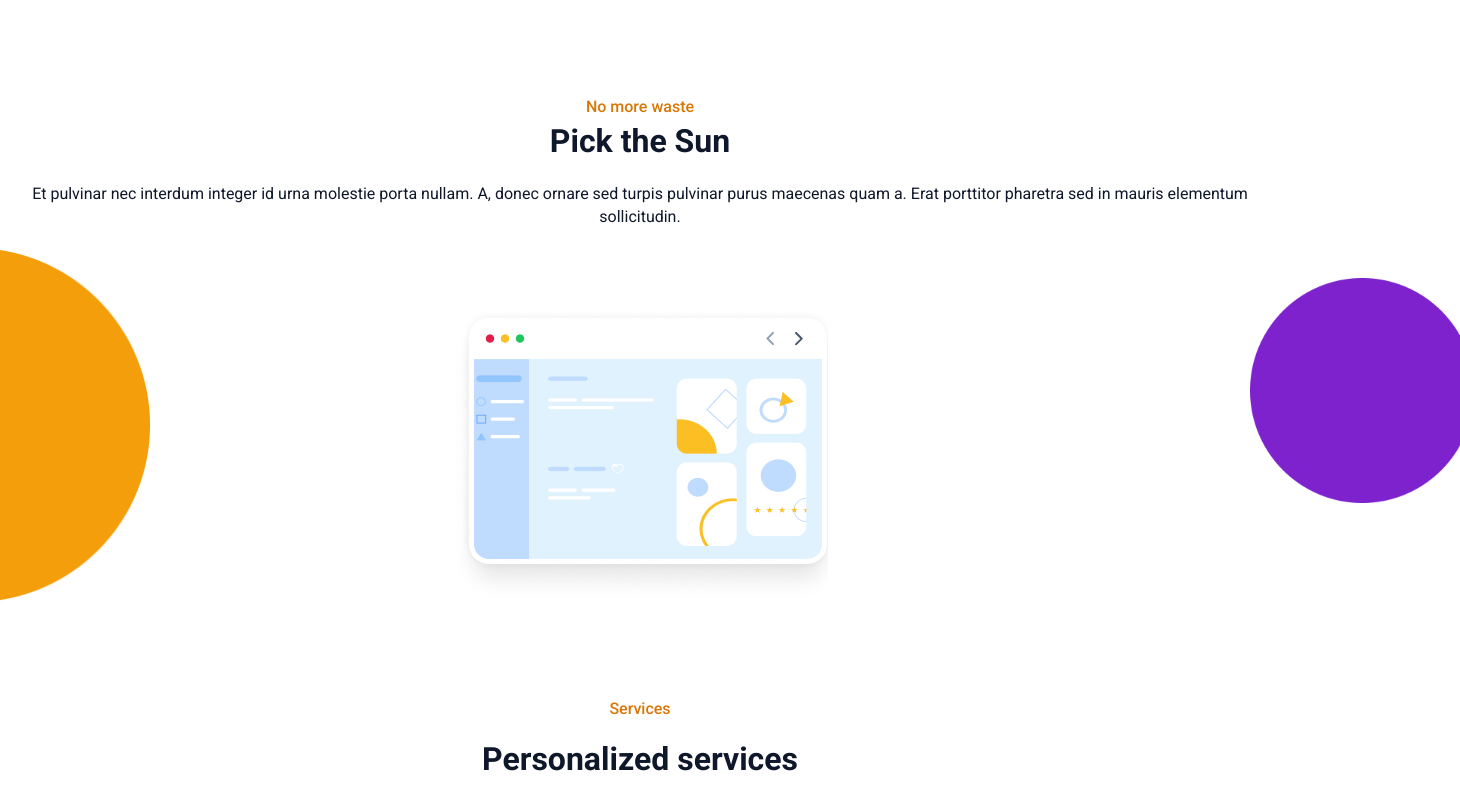
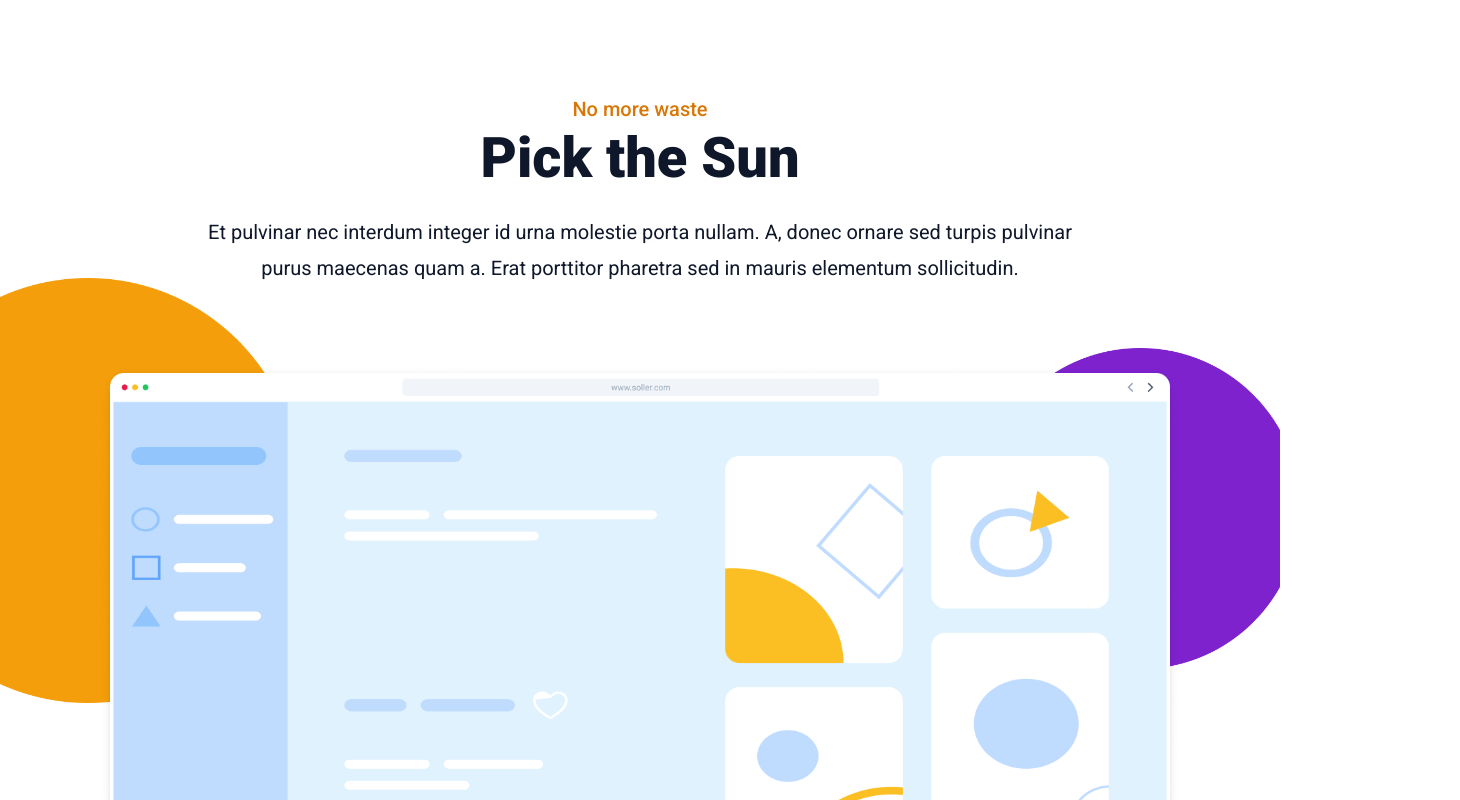
Before and after one commit to jooluisrm/buzzvel-fe, a Next.js app: page / in a window 1280 px wide. Shown: the part 800-1600 px from the top of the page, 1460 px wide, since content can reach past the window. Built offline with nearby package versions, Linux system fonts and the light colour scheme.

Commit message:
responsividade feita na section2

```diff
--- a/src/components/section2/Section2.tsx
+++ b/src/components/section2/Section2.tsx
@@ -1,5 +1,6 @@
 import Image from "next/image";
 import img from "@/app/assets/Desktop.png";
+import img2 from "@/app/assets/desqtoppc.png";
 import laranja from "@/app/assets/Ellipse 14.png";
 import roxo from "@/app/assets/Ellipse 15.png";
 
@@ -8,20 +9,21 @@ export const Section2 = () => {
         <section className="flex flex-col items-center text-center py-12 px-4 gap-6">
             <div className="flex flex-col gap-6">
                 <div className="flex flex-col gap-2">
-                    <h2 className="text-[16px] text-[#D97706] font-medium leading-[17.6px]">No more waste</h2>
-                    <h1 className="text-[32px] leading-[35.2px] font-bold">Pick the Sun</h1>
+                    <h2 className="text-[16px] text-[#D97706] font-medium leading-[17.6px] md:text-[20px] md:leading-[22px]">No more waste</h2>
+                    <h1 className="text-[32px] leading-[35.2px] font-bold md:text-[56px] md:leading-[61.6px] md:font-extrabold">Pick the Sun</h1>
                 </div>
 
-                <p className="text-[16px] leading-[22.4px]">
+                <p className="text-[16px] leading-[22.4px] md:max-w-[900px] md:text-[20px] md:leading-[36px]">
                     Et pulvinar nec interdum integer id urna molestie porta nullam. A, donec ornare sed turpis pulvinar
                     purus maecenas quam a. Erat porttitor pharetra sed in mauris elementum sollicitudin.
                 </p>
             </div>
             <div className="pt-14">
-                <Image alt="desktop" src={img}/>
+                <Image alt="desktop" src={img} className="md:hidden"/>
+                <Image alt="desktop2" src={img2} className="hidden md:block p-20 pt-0"/>
             </div>
-            <Image width={249.86} height={250.22} alt="fundo laranja" src={laranja} className="absolute z-[-1] left-[-100px] translate-y-[150px]"/>
-            <Image width={209.74} height={210.1} alt="fundo roxo" src={roxo} className="absolute z-[-1] right-[-180px] translate-y-[180px]" />
+            <Image width={249.86} height={250.22} alt="fundo laranja" src={laranja} className="absolute z-[-1] left-[-100px] translate-y-[180px] md:w-[300px] md:left-[0px]"/>
+            <Image width={209.74} height={210.1} alt="fundo roxo" src={roxo} className="absolute z-[-1] right-[-170px] translate-y-[180px] md:w-[300px] md:right-0 md:translate-y-[250px]" />
         </section>
     );
 }
```
